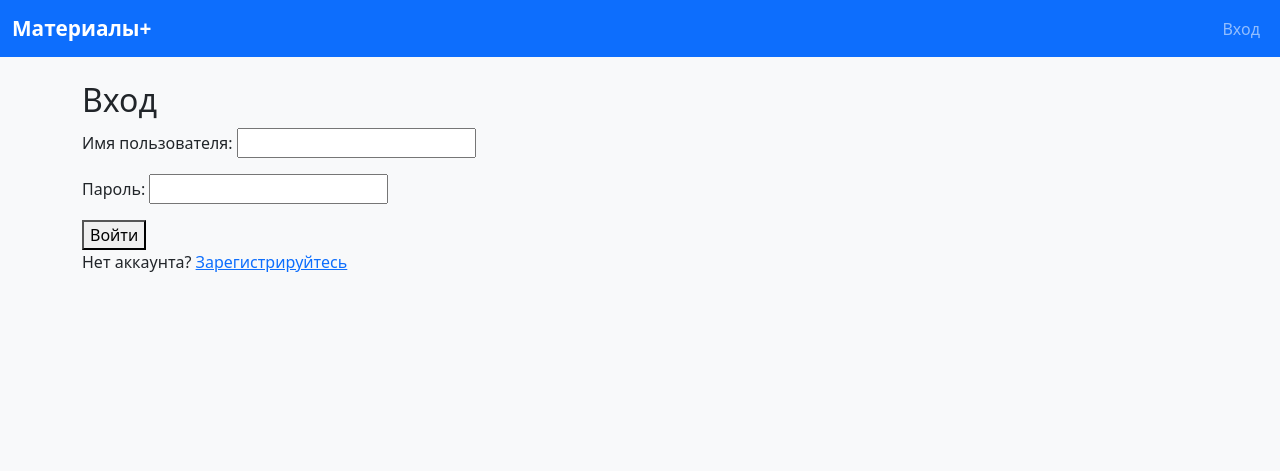
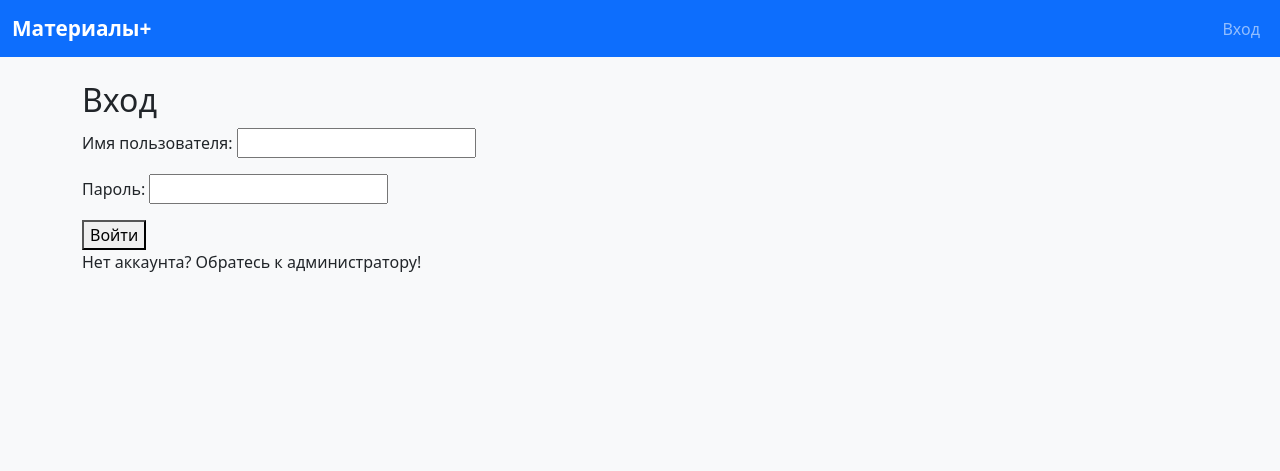
Before and after one commit to SHESTAKOVV/material_accounting, a Django app: page /login/ in a window 1280 px wide. Shown: the top 471 px of the page. Run offline with Django 5.2, Linux system fonts and the light colour scheme.

Commit message:
fix redirection in login

```diff
--- a/main/forms.py
+++ b/main/forms.py
@@ -1,6 +1,4 @@
 from django import forms
-from django.contrib.auth.models import User
-from django.contrib.auth.forms import UserCreationForm
 from main.models import Material
 
 
--- a/templates/custom_login.html
+++ b/templates/custom_login.html
@@ -13,5 +13,5 @@
     <button type="submit">Войти</button>
   </form>
 
-  <p>Нет аккаунта? <a href="{% url 'register' %}">Зарегистрируйтесь</a></p>
+  <p>Нет аккаунта? Обратесь к администратору!</a></p>
 {% endblock %}
--- a/templates/includes/navbar.html
+++ b/templates/includes/navbar.html
@@ -20,7 +20,6 @@
                     <li class="nav-item"><a class="nav-link" href="{% url 'exit' %}">Выход</a></li>
                 {% else %}
                     <li class="nav-item"><a class="nav-link" href="{% url 'custom_login' %}">Вход</a></li>
-{#                  <li class="nav-item"><a class="nav-link" href="{% url 'register' %}">Регистрация</a></li>#}
                 {% endif %}
             </ul>
         </div>
```
Also changed, not shown: main/views.py (line endings or trailing spaces).
